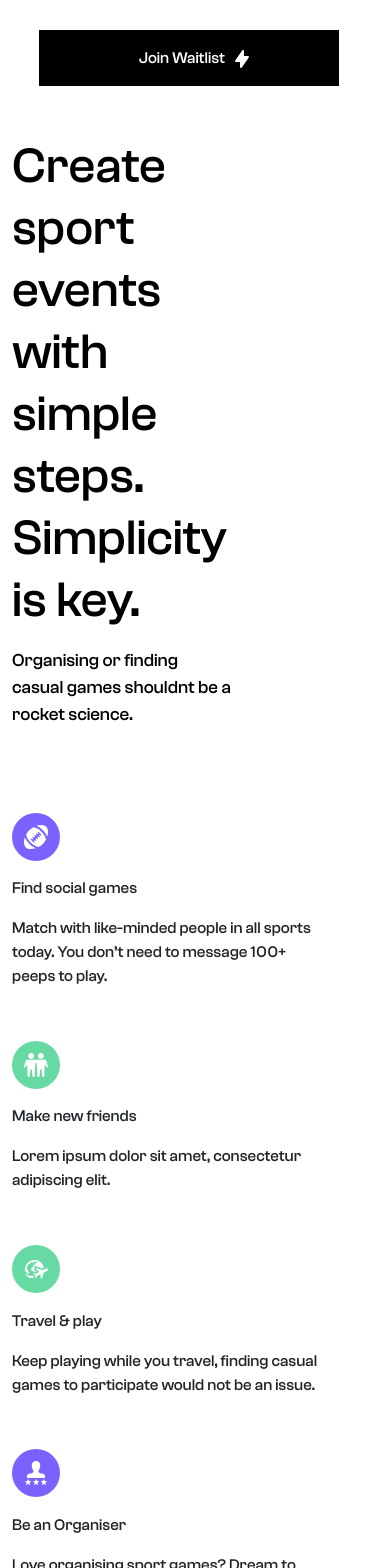
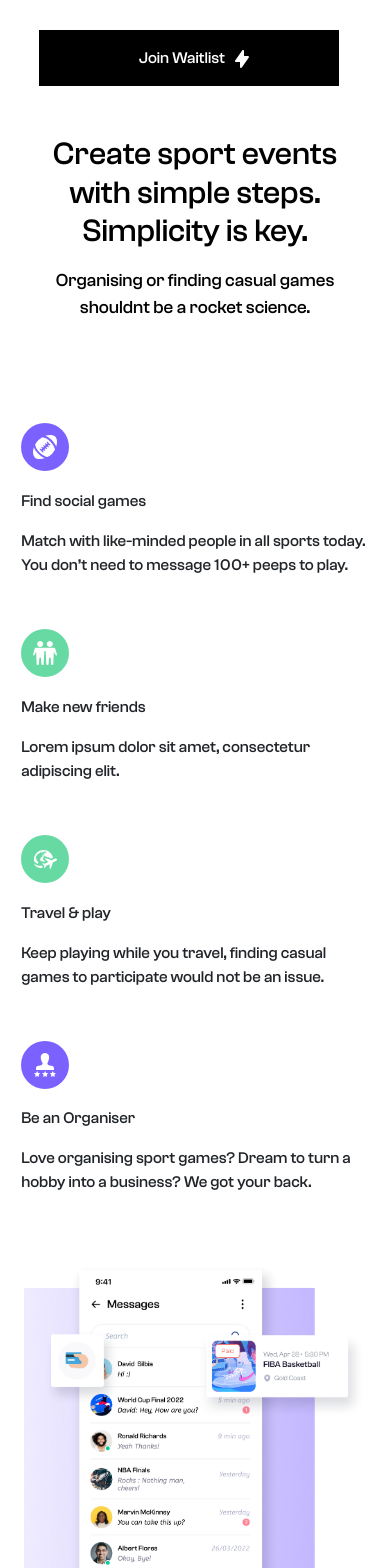
Before and after one commit to tanuj-22/booksports, a React (Create React App) app: page / in a window 390 px wide. Shown: the part 1320-2888 px from the top of the page. Built offline with nearby package versions, Linux system fonts and the light colour scheme; a web font is replaced by a local one.

Commit message:
create sport event styling updated

```diff
--- a/src/Components/CreateSportEvent.js
+++ b/src/Components/CreateSportEvent.js
@@ -7,6 +7,7 @@ import findsocialgames from '../assests/findsocialgames.svg'
 import makenewfriends from '../assests/makenewfriends.svg'
 import travelandplay from '../assests/travelandplay.svg'
 import anorganiser from '../assests/AnOrganiser.svg'
+import createsportevent from '../assests/create-sport-event.png';
 // import components
 import CreateSportEventInfoCard from "./CreateSportEventInfoCard"
 
@@ -71,7 +72,9 @@ const CreateSportEvent = () => {
                         </div>
                     </Col>
                     <Col md={12} lg={6}>
-                        {/* Tanuj Code here */}
+                        <div className="create-sport-event-image">
+                            <img src={createsportevent}  alt=""/>
+                        </div>
                     </Col>
                 </Row>
             </Container>
--- a/src/css/create-sport-event.css
+++ b/src/css/create-sport-event.css
@@ -34,3 +34,32 @@
 .create-sport-event .event-info-cards .create-sport-event-card img{
     margin-bottom: 5%;
 }
+.create-sport-event .create-sport-event-image img{
+    width: 100%;
+    margin: auto;
+}
+@media screen and (max-width:800px) {
+    .create-sport-event .create-sport-event-taglines{
+        width: 80%;
+        margin: auto;
+        text-align: center;
+    }
+    .create-sport-event .create-sport-event-taglines .create-sport-event-heading{
+        font-weight: 500;
+        font-size: 32px;
+        line-height: 120%;
+        color: #000000;
+    }
+
+    .create-sport-event .event-info-cards .create-sport-event-card{
+        padding: 5% 2.5%;
+    }
+}
+@media screen and (max-width:450px) {
+    .create-sport-event .event-info-cards{
+        margin-bottom: 10%;
+    }
+    .create-sport-event .create-sport-event-taglines{
+        width: 95%;
+    }
+}
```
Also changed, not shown: src/assests/create-sport-event.png (added).
